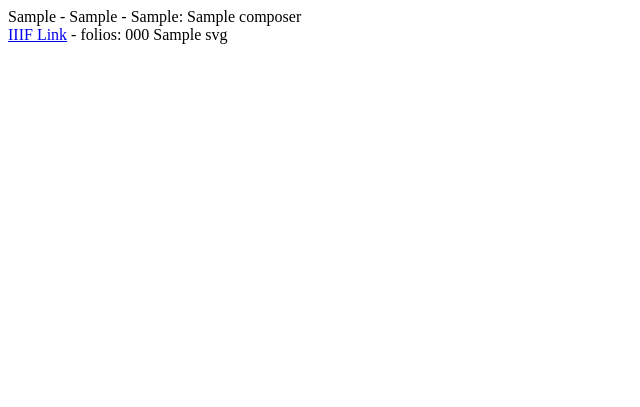
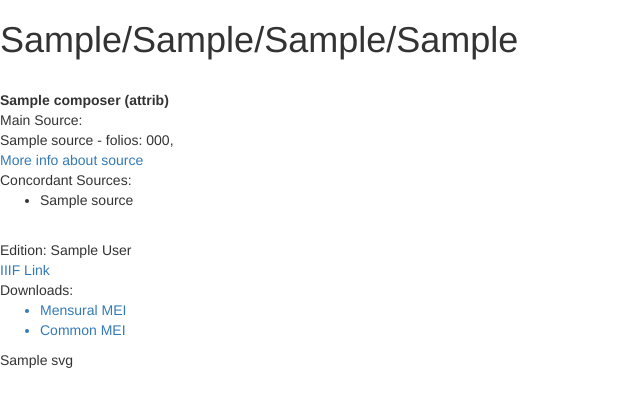
Before and after one commit to misingnoglic/measuring_polyphony_django, a Django app: template templates/viewer/composition_detail.html in a window 1280 px wide. Shown: the top 407 px of the page, without its empty margins (0-640 px from the left). Run offline with Django 3.2, Linux system fonts and the light colour scheme; tables that the repository leaves empty hold one stand-in row (values such as "Sample post"); the template is opened without the code that fills it: values that come from a table or form of the project are taken from there, most other values are stand-ins (such as "Sample title", 1, 10 or a date in 2020); parts of the project's set-up code (start-up, migrations or seed data) failed here and were passed over; some libraries are stand-ins or nearby versions.

Commit message:
Lots of changes

```diff
--- a/templates/viewer/composition_detail.html
+++ b/templates/viewer/composition_detail.html
@@ -3,13 +3,65 @@
 <head>
     <meta charset="UTF-8">
     <title>Piece Detail</title>
+    <!-- Latest compiled and minified CSS -->
+<link rel="stylesheet" href="https://maxcdn.bootstrapcdn.com/bootstrap/3.3.7/css/bootstrap.min.css" integrity="sha384-BVYiiSIFeK1dGmJRAkycuHAHRg32OmUcww7on3RYdg4Va+PmSTsz/K68vbdEjh4u" crossorigin="anonymous">
+
+<!-- Optional theme -->
+<link rel="stylesheet" href="https://maxcdn.bootstrapcdn.com/bootstrap/3.3.7/css/bootstrap-theme.min.css" integrity="sha384-rHyoN1iRsVXV4nD0JutlnGaslCJuC7uwjduW9SVrLvRYooPp2bWYgmgJQIXwl/Sp" crossorigin="anonymous">
+
+<!-- Latest compiled and minified JavaScript -->
+<script src="https://maxcdn.bootstrapcdn.com/bootstrap/3.3.7/js/bootstrap.min.js" integrity="sha384-Tc5IQib027qvyjSMfHjOMaLkfuWVxZxUPnCJA7l2mCWNIpG9mGCD8wGNIcPD7Txa" crossorigin="anonymous"></script>
+
 </head>
+
 <body>
-{{ object.triplum_incipit }} - {{ object.motetus_incipit }}{% if object.tenor_incipit %} - {{ object.tenor_incipit }}{% endif %}: {{ object.composer.name }}</body>
+<h1>{{ object.fullname }}</h1>
+<br>
+<b>{{ object.composerfull }}</b>
+<br>
+Main Source:
+<br>
+{{ object.main_source }}
+{% if folios %}
+- folios: {% for folio in folios %}{{ folio.folio_number }}, {% endfor %}
+{% endif %}
+<br>
+{% if object.main_source.diamm_source %}
+    <a href="{{ object.main_source.diamm_source }}">More info about source</a>
+    <br>
+{% endif %}
+
+{% if conc_sources %}
+Concordant Sources:
+<ul>
+{% for source in conc_sources %}
+    <li>{{ source.source }}</li>
+{% endfor %}
+</ul>
+{% endif %}
+<br>
+Edition: {{ object.edition }}
 <br>
 {% if object.main_source.iiif_manifest %}
-    <a href="{% url 'composition-iiif' object.pk %}">IIIF Link</a> - folios: {% for folio in folios %}{{ folio.folio_number }} {% endfor %}
+    <a href="{% url 'composition-iiif' object.pk %}">IIIF Link</a>
+    <br>
 {% endif %}
+
+Downloads:
+<ul>
+    {% if object.mens_mei_file %}
+        <a href="{{ object.mens_mei_file.url }}"><li>Mensural MEI</li></a>
+    {% endif %}
+
+    {% if object.cmn_mei_file %}
+        <a href="{{ object.cmn_mei_file.url }}"><li>Common MEI</li></a>
+    {% endif %}
+
+</ul>
+
+
+
 {{ svg|safe }}
 
+</body>
 </html>
--- a/viewer/logic.py
+++ b/viewer/logic.py
@@ -5,6 +5,8 @@
 # https://github.com/rism-ch/verovio/issues/490
 
 import verovio
+from django.conf import settings
+
 
 
 def load_mei_tk(mensural=True):
--- a/viewer/models.py
+++ b/viewer/models.py
@@ -21,9 +21,11 @@ class Source(models.Model):
     signal = models.CharField(max_length=10)
     iiif_manifest = models.URLField(blank=True, null=True)
     diamm_source = models.URLField(blank=True, null=True)
-    diamm_source = models.CharField(max_length=100)
     def __str__(self):
         return self.name
+
+    class Meta:
+        ordering = ('name',)
 
 
 class Clef(models.Model):
@@ -32,17 +34,36 @@ class Clef(models.Model):
     def __str__(self):
         return "{}{}".format(self.letter, self.number)
 
+    class Meta:
+        ordering = ('letter', 'number')
+
 
 class SourceRelationship(models.Model):
     source = models.ForeignKey(Source)
-    folio_number = models.CharField(max_length=20, null=True, blank=True)
     composition = models.ForeignKey("Composition")
     primary = models.BooleanField(default=False)
     text_only = models.BooleanField(default=False)
-    image = models.ImageField(upload_to="images/", null=True, blank=True)
     diamm_item_id = models.IntegerField(blank=True, null=True)
     def __str__(self):
-        return "{} - Folio #{}".format(self.source.name, self.folio_number)
+        return "{} - {}".format(self.source.name, self.composition)
+
+    class Meta:
+        ordering = ('source','composition')
+
+
+class FolioPage(models.Model):
+    folio_number = models.CharField(max_length=20)
+    source_relationship = models.ForeignKey(SourceRelationship)
+    image = models.ImageField(upload_to="images/", null=True, blank=True)
+    order_number = models.PositiveSmallIntegerField()
+
+    def __str__(self):
+        return f"{self.source_relationship} - {self.folio_number}"
+
+    class Meta:
+        ordering = ('source_relationship','-folio_number')
+
+
 
 
 class Edition(models.Model):
@@ -50,13 +71,20 @@ class Edition(models.Model):
     def __str__(self):
         return self.author
 
+    class Meta:
+        ordering = ('author',)
+
 class ProjectMember(models.Model):
     initials = models.CharField(max_length=5)
     name = models.CharField(max_length=20)
     def __str__(self):
         return "{}".format(self.initials)
 
+    class Meta:
+        ordering = ('initials',)
+
 class Composition(models.Model):
+    is_live = models.BooleanField(default=True)
     triplum_incipit = models.CharField(max_length=200)
     motetus_incipit = models.CharField(max_length=200)
     tenor_incipit = models.CharField(max_length=200, blank=True)
@@ -88,5 +116,27 @@ class Composition(models.Model):
     variants_description = models.CharField(max_length=2000, blank=True)
     additional_comments_on_database_record = models.CharField(max_length=500, blank=True)
 
+    def fullname(self):
+        s = ""
+        if self.triplum_incipit:
+            s += self.triplum_incipit
+        if self.motetus_incipit:
+            s += "/" + self.motetus_incipit
+        if self.tenor_incipit:
+            s += "/" + self.tenor_incipit
+        if self.quadruplum_incipit:
+            s += "/" + self.quadruplum_incipit
+
+        return s
+
+    def composerfull(self):
+        if self.attributed_composer:
+            return self.composer.name + " (attrib)"
+        else:
+            return self.composer.name
+
+    class Meta:
+        ordering = ('triplum_incipit','motetus_incipit')
+
     def __str__(self):
         return f"{self.triplum_incipit}/{self.motetus_incipit}"
--- a/viewer/urls.py
+++ b/viewer/urls.py
@@ -1,4 +1,8 @@
 from django.conf.urls import url
+from django.conf.urls.static import static
+from django.conf import settings
+
+
 
 from . import views
 
@@ -7,4 +11,4 @@ urlpatterns = [
     url(r'^compositions$', views.CompositionListView.as_view(), name='composition-list'),
     url(r'^compositions/(?P<pk>\d+)/$', views.CompositionDetailView.as_view(), name='composition-detail'),
     url(r'^compositions/(?P<pk>\d+)/iiif$', views.iiif, name='composition-iiif'),
-]
+]+ static("media", document_root=settings.MEDIA_ROOT)
--- a/viewer/views.py
+++ b/viewer/views.py
@@ -2,7 +2,7 @@ from django.shortcuts import render
 from django.http import HttpResponse
 from django.views.generic.list import ListView
 from django.views.generic.detail import DetailView
-from viewer.models import Composition, SourceRelationship
+from viewer.models import Composition, SourceRelationship, FolioPage
 from viewer.logic import mei_to_svg
 
 
@@ -30,6 +30,8 @@ class CompositionDetailView(DetailView):
         if self.object.mens_mei_file:
             svg = mei_to_svg(self.object.mens_mei_file.path)
         context['svg'] = svg
-        folios = SourceRelationship.objects.filter(composition=self.object, source=self.object.main_source)
+        folios = FolioPage.objects.filter(source_relationship__composition=self.object, source_relationship__primary=True)
         context['folios'] = folios
+        conc_sources = SourceRelationship.objects.filter(composition=self.object, primary=False)
+        context['conc_sources'] = conc_sources
         return context
```
Also changed, not shown: importer.py (+7 -3 lines), templates/main.html (added, +10 -0 lines), viewer/admin.py (+18 -5 lines), my_project_visualized.png, viewer/migrations/0001_initial.py.
